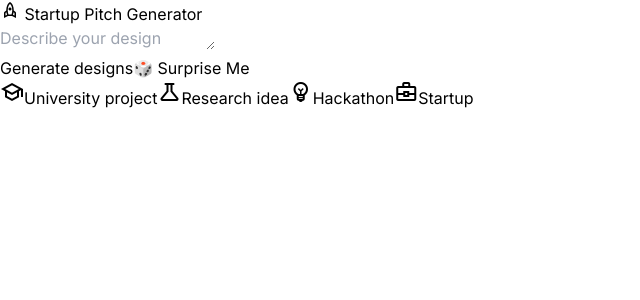
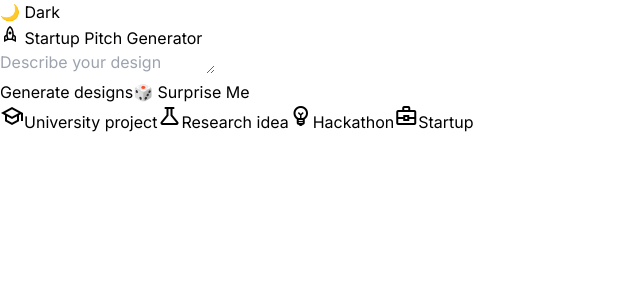
Before and after one commit to Anushdcosta/PitchPilot, a React (Vite) app in the folder frontend/: page / in a window 1280 px wide. Shown: the top 300 px of the page, without its empty margins (0-640 px from the left). Built offline with nearby package versions, Linux system fonts and the light colour scheme.

Commit message:
Update App.tsx

```diff
--- a/frontend/src/App.tsx
+++ b/frontend/src/App.tsx
@@ -1,4 +1,4 @@
-import React, { useState } from "react";
+import React, { useState, useEffect } from "react";
 import ChatCard from "./ChatCard";
 import LoadingScreen from "./LoadingScreen";
 import { Toaster } from "react-hot-toast";
@@ -11,6 +11,19 @@ export default function App() {
   const [data, setData] = useState<any>(null);
   const [error, setError] = useState("");
   const [selectedTag, setSelectedTag] = useState<string | null>(null);
+  const [isDarkMode, setIsDarkMode] = useState(false);
+  // COde to swtich between light and dark modes
+  useEffect(() => {
+    const storedTheme = localStorage.getItem("theme");
+    if (storedTheme === "dark") setIsDarkMode(true);
+    console.log(storedTheme)
+  }, []);
+
+  useEffect(() => {
+    document.documentElement.classList.toggle("dark", isDarkMode);
+    localStorage.setItem("theme", isDarkMode ? "dark" : "light");
+  }, [isDarkMode]);
+
   const TagButton = ({
       label,
       icon,
@@ -31,7 +44,7 @@ export default function App() {
           type="button"
           onClick={handleClick}
           className={`flex items-center gap-2 px-4 py-2 rounded-xl border transition
-            ${isSelected ? "bg-blue-600 text-white border-blue-600" : "border-gray-700 hover:bg-[#2a2a2a]"}`}
+            ${isSelected ? "bg-blue-600 text-white border-blue-600" : "border-gray-700 hover:bg-[#4899e0] dark:hover:bg-[#2a2a2a]"}`}
         >
           <span className="material-symbols-outlined">
             {isSelected ? "check_circle" : icon}
@@ -109,6 +122,13 @@ export default function App() {
   };
 
   return (
+    <div className={isDarkMode ? 'dark' : ''}>
+      <button
+      onClick={() => setIsDarkMode(!isDarkMode)}
+      className="fixed top-4 right-4 px-3 py-1 bg-gray-200 dark:bg-gray-800 text-black dark:text-white rounded"
+      >
+        {isDarkMode ? '☀️ Light' : '🌙 Dark'}
+      </button>
       <div className="min-h-screen bg-[#121212] text-white p-6 font-sans flex flex-col items-center">
         <link rel="stylesheet" href="https://fonts.googleapis.com/css2?family=Material+Symbols+Outlined" />
         <Toaster />
@@ -184,5 +204,6 @@ export default function App() {
           <Route path="/pitch/:id/summary" element={<RefinedSummaryPage />} />
         </Routes>
       </div>
+    </div>
   );
 }
```
Lines whose indentation alone changed are shown as unchanged.
